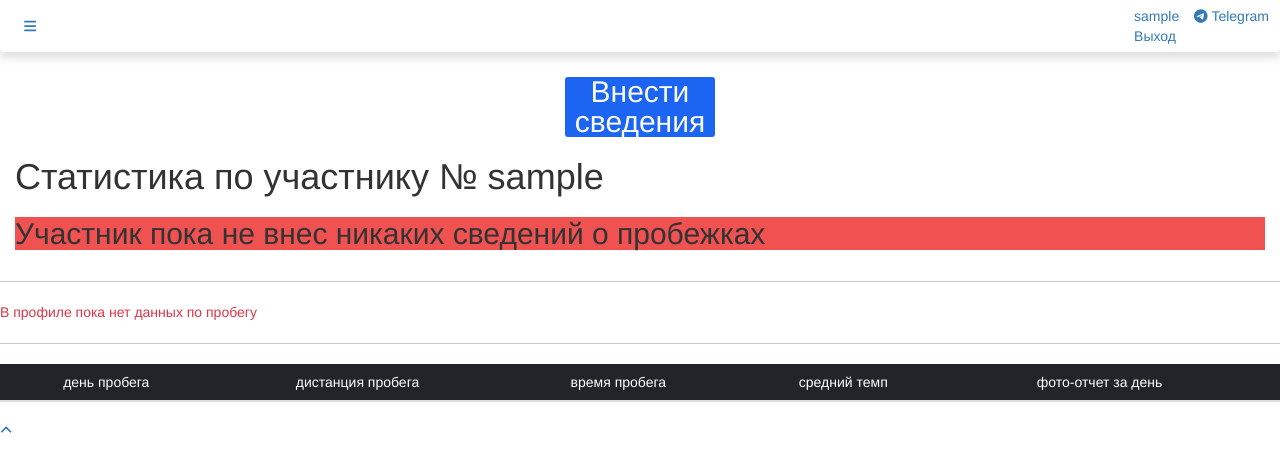
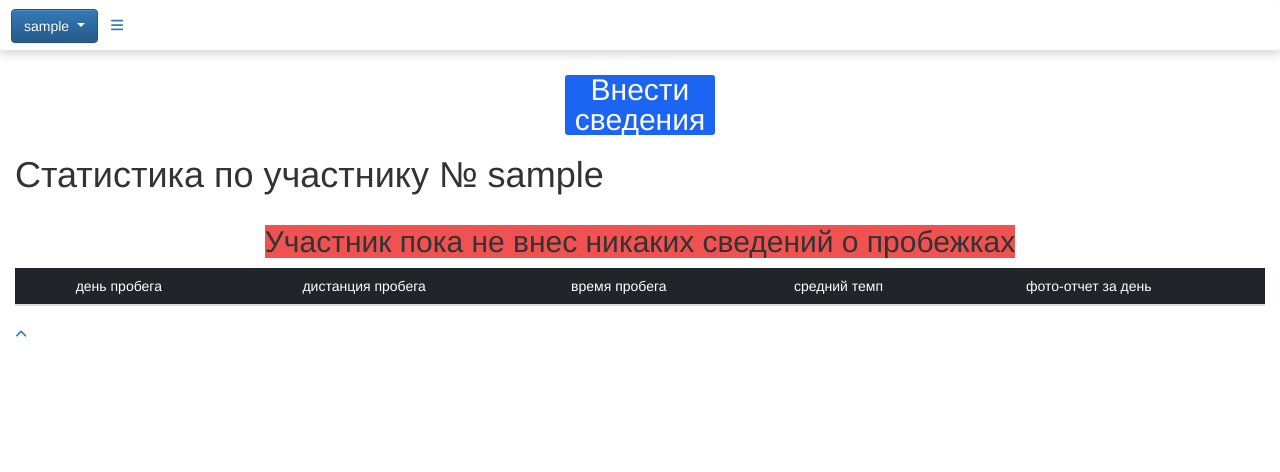
Before and after one commit to sa1amander83/r4f24, a Django app: a page that uses templates/profile.html in a window 1280 px wide. Shown: the top 472 px of the page. Run offline with Django 5.2, Linux system fonts and the light colour scheme; the visitor is signed in with stand-in values (Sample User, id 1); parts of the project's set-up code (start-up, migrations or seed data) failed here and were passed over; some libraries are stand-ins or nearby versions.

Commit message:
some update

```diff
--- a/profiles/urls.py
+++ b/profiles/urls.py
@@ -9,6 +9,6 @@ urlpatterns = [
     path('profile/<slug:username>/addrunday/', InputRunnerDayData.as_view(), name='addrunday'),
     path('profile/<slug:username>/<pk>/editrunday/', EditRunnerDayData.as_view(), name='editrunday'),
     path('profile/<slug:username>/<pk>/delete/', DeleteRunnerDayData.as_view(), name='delete'),
-    path('profile/<slug:username>/<pk>/addfamily', AddFamily.as_view(), name='addfamily'),
+    path('profile/<slug:username>/addfamily', AddFamily.as_view(), name='addfamily'),
 
 ]
--- a/r4f24/forms.py
+++ b/r4f24/forms.py
@@ -67,7 +67,7 @@ class RunnerDayForm(ModelForm):
 
         # if date
 
-        fields = ['day_select', 'day_distance', 'day_time', 'day_average_temp', 'calory', 'photo']
+        fields = ['day_select', 'day_distance', 'day_time', 'day_average_temp', 'photo']
 
         widgets = {
             'day_select': forms.Select(attrs={'class': 'form-control form-control-user', 'id': 'day_id'}),
--- a/r4f24/settings.py
+++ b/r4f24/settings.py
@@ -133,7 +133,7 @@ DRAMATIQ_BROKER = {
 
 # Defines which database should be used to persist Task objects when the
 # AdminMiddleware is enabled.  The default value is "default".
-DRAMATIQ_TASKS_DATABASE = "default"
+# DRAMATIQ_TASKS_DATABASE = "default"
 # from dramatiq.brokers.rabbitmq import RabbitmqBroker
 #
 #
--- a/templates/components/header.html
+++ b/templates/components/header.html
@@ -2,46 +2,31 @@
 
 
 <nav class="navbar navbar-expand navbar-light bg-white topbar mb-4 static-top shadow">
+<ul class="navbar-nav profile-user">
 
-    <!-- Sidebar Toggle (Topbar) -->
-    <button id="sidebarToggleTop" class="btn btn-link rounded-circle mr-3">
-        <i class="fa fa-bars"></i>
-    </button>
 
-    <ul class="navbar-nav ml-auto profile-user">
-
-        <!-- Nav Item - Search Dropdown (Visible Only XS) -->
-        <li class="nav-item dropdown no-arrow d-sm-none">
-            <!--   <a class="nav-link dropdown-toggle" href="#" id="searchDropdown" role="button"
-               data-toggle="dropdown" aria-haspopup="true" aria-expanded="false">
-                <i class="fas fa-search fa-fw"></i>
-            </a> -->
-            <!-- Dropdown - Messages -->
-            <div class="dropdown-menu dropdown-menu-right p-3 shadow animated--grow-in"
-                 aria-labelledby="searchDropdown">
-                <!--      <form class="form-inline mr-auto w-100 navbar-search">
-                    <div class="input-group">
-                        <input type="text" class="form-control bg-light border-0 small"
-                               placeholder="Search for..." aria-label="Search"
-                               aria-describedby="basic-addon2">
-                        <div class="input-group-append">
-                            <button class="btn btn-primary" type="button">
-                                <i class="fas fa-search fa-sm"></i>
-                            </button>
-                        </div>
-                    </div>
-                </form> -->
-            </div>
-        </li>
 
         {% if request.user.is_authenticated %}
             <div class="container-user-profile">
-                <div class="col-lg-auto user-profile">
+            <div class="col-lg-auto user-profile">
 
-                    <a href="{% url 'profile:profile' username=user.username %}">{{ user.username }} </a></div>
-                <div class="topbar-divider"></div>
-                <div class="col-lg-auto user-profile"><a href="{% url 'authorize:logout' %}"> Выход </a></div>
-                <div class="topbar-divider"></div>
+                           </div>
+            <div class=" dropdown">
+                <a class="btn btn-primary dropdown-toggle  " href="{% url 'profile:profile' username=user.username %}" role="button" id="dropdownMenuLink"
+                   data-toggle="dropdown" aria-haspopup="true" aria-expanded="false">
+                 {{ user.username }}
+                </a>
+
+                <div class="dropdown-menu" aria-labelledby="dropdownMenuLink">
+                    <div class="dropdown-divider"></div>
+                    <a class="dropdown-item text-center" href="{% url 'profile:addfamily' username=user.username %}">Семья</a>
+                    <div class="dropdown-divider"></div>
+                     <a  class="dropdown-item text-center" href="https://t.me/+75TfUU8Jc102YmNi"> <i class="fa-brands fa-telegram "></i> Telegram </a>
+                    <div class="dropdown-divider"></div>
+                    <a class="dropdown-item text-center" href="{% url 'authorize:logout' %}">Выход</a>
+                     <div class="dropdown-divider"></div>
+                </div>
+
 
             </div>
 
@@ -65,18 +50,17 @@
 
         {% if request.user.is_authenticated %}
 
-            {#            <li class= "header-telegram  nav-item">#}
-            {#                 <a href ="mailto:admin@мызабег.online"><i class="fa-regular fa-envelope"></i> Написать нам  </a>#}
-            {#            </li>#}
 
 
-            <div class="topbar-divider"></div>
-            <li class="header-telegram nav-item">
-                <a href="https://t.me/+75TfUU8Jc102YmNi"> <i class="fa-brands fa-telegram "></i> Telegram </a>
-            </li>
         {% endif %}
 
     </ul>
+    <!-- Sidebar Toggle (Topbar) -->
+    <button id="sidebarToggleTop" class="btn btn-link rounded-circle mr-3">
+        <i class="fa fa-bars"></i>
+    </button>
+
+
 
 
 </nav>
--- a/templates/profile.html
+++ b/templates/profile.html
@@ -33,6 +33,8 @@
 
         {#            {% endif %}#}
         <h1> Статистика по участнику № {{ runner_stat }}  </h1>
+       <div class="statistic-user flex justify-content-around">
+       <div>
         {% if data %}
             {% for d in data %}
                 <p> дистанция за все время пробега -{{ d.total_distance }}</p>
@@ -41,28 +43,26 @@
                 <p> дней пробега - {{ d.total_days }}</p>
                 <p> количество пробежек - {{ d.total_runs }}</p>
             {% endfor %}
-
+</div>
 
 
         {% else %}
             <h2 class="bg-red-500"> Участник пока не внес никаких сведений о пробежках</h2>
         {% endif %}
 
-            </div>
-
-    {#6061535#}
-
-{#    {% if haverun == '1' %}#}
 
 
-            <hr>
-            <div class="statistic-user">
+
+
+
         <div>
             {% for d in user_data %}
                 <p class="col-form-label"> Команда - №{{ d.runner_team }}</p>
                 <p class="col-form-label"> Пол - {{ d.runner_gender }}</p>
                 <p class="col-form-label"> Возраст - {{ d.runner_age }}</p>
                 <p class="col-form-label"> Категория - {{ d.runner_category }}</p>
+
+
 
             {% endfor %}
 
@@ -78,7 +78,7 @@
             {% endif %}
         </div>
         {% for u in tot_dist %}
-            <div>
+            <div class="rating">
 
             <p class="col-form-label">Место в общем рейтинге - {{ forloop.counter }} </p>
             {#            #TODO добавить место в рейтинге по категории#}
@@ -92,39 +92,6 @@
     </div>
 
 
-
-
-
-
-{#    {% elif haverun == '0' %}#}
-
-        <p class="text-danger"> В профиле пока нет данных по пробегу</p>
-        <hr>
-        <div class="statistic-user">
-
-            <div>
-
-                {% for d in user_data %}
-                    <p class="col-form-label"> Команда - №{{ d.runner_team }}</p>
-                    <p class="col-form-label"> Пол - {{ d.runner_gender }}</p>
-                    <p class="col-form-label"> Возраст - {{ d.runner_age }}</p>
-                    <p class="col-form-label"> Категория - {{ d.runner_category }}</p>
-
-                {% endfor %}
-            </div>
-            {% if  not data %}
-
-
-                {#                <div>#}
-                {#                    <p class="col-form-label">Пробег за все время - {{ u.total_dist|floatformat:3 }} км</p>#}
-                {#                    <p class="col-form-label">Общее время пробега - {{ u.total_time }}</p>#}
-                {#                    <p class="col-form-label"> Средний темп - {{ avg_temp }} мин/км</p>#}
-                {#                </div>#}
-            {% endif %}
-
-        </div>
-
-{#    {% endif %}#}
 
 
 
```
Also changed, not shown: profiles/models.py (+14 -3 lines). Lines whose indentation alone changed are shown as unchanged.
